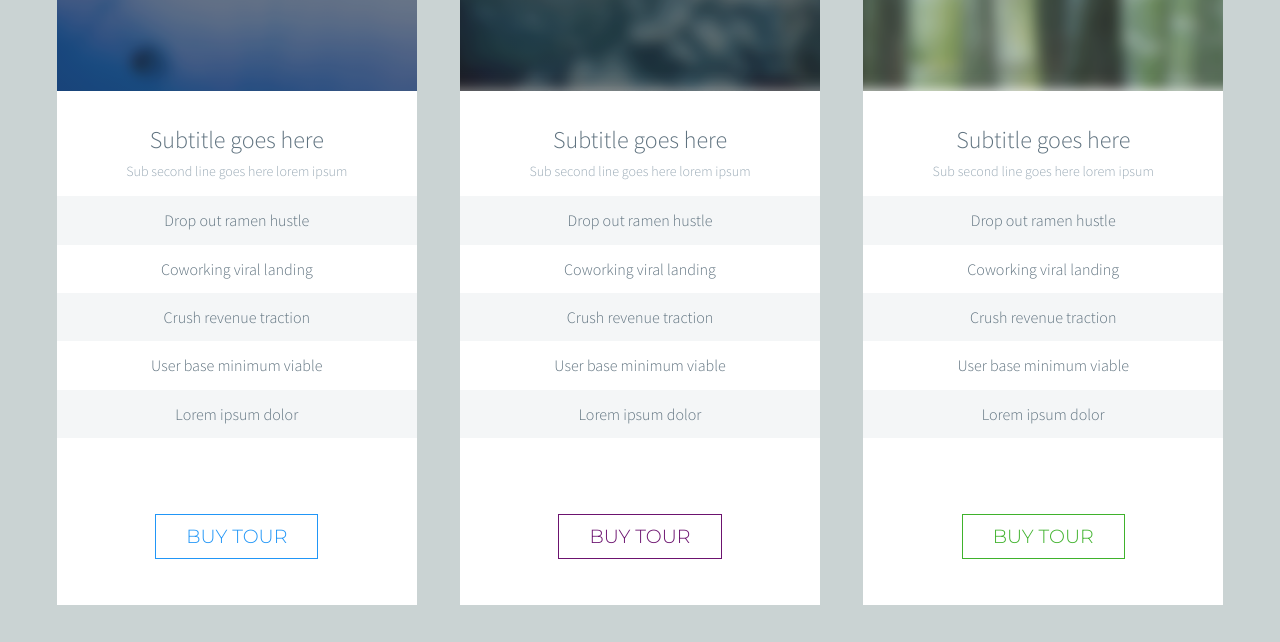
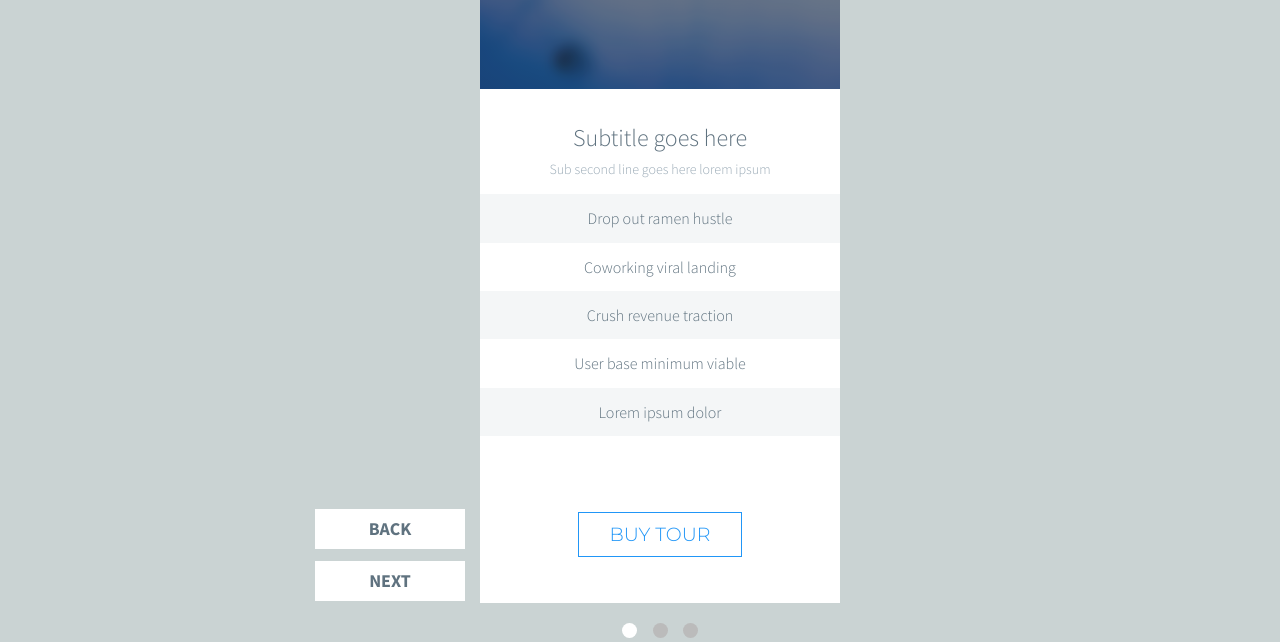
Before and after one commit to ttan142/MonstarLabTraining, a plain HTML site: page index.html in a window 1280 px wide. Shown: the part 286-928 px from the top of the page. Drawn offline with Linux system fonts and the light colour scheme.

Commit message:
next,back feature

```diff
--- a/index.html
+++ b/index.html
@@ -9,10 +9,18 @@
   <meta name="author" content="TrongTan">
   <meta name="viewport" content="width=device-width, initial-scale=1.0">
   <link rel="stylesheet" href="./style.css">
+
 </head>
 
 <body>
   <div class="container">
+
+    <div class="button2">
+      <a class="prev" onclick="plusSlides(-1, 1)">BACK</a>
+      <a class="next" onclick="plusSlides(1, 1)">NEXT</a>
+    </div>
+
+    <div class="slide">
       <div class="plan">
         <div class="plan-inner">
           <div class="entry-title">
@@ -35,6 +43,9 @@
           </div>
         </div>
       </div>
+    </div>
+
+    <div class="slide">
       <div class="plan basic">
         <div class="plan-inner">
           <div class="hot"><img src="./img/newmark.png" alt="new">
@@ -61,6 +72,9 @@
           </div>
         </div>
       </div>
+    </div>
+
+    <div class="slide">
       <div class="plan standard">
         <div class="plan-inner">
           <div class="entry-title">
@@ -84,6 +98,43 @@
         </div>
       </div>
     </div>
+
+  </div>
+
+  <div class="button1">
+    <span class="dot" onclick="currentSlide(1)"></span>
+    <span class="dot" onclick="currentSlide(2)"></span>
+    <span class="dot" onclick="currentSlide(3)"></span>
+  </div>
+
+  <script>
+    let slideIndex = 1;
+    DisplaySlides(slideIndex);
+
+    function plusSlides(n) {
+      DisplaySlides(slideIndex += n);
+    }
+
+    function currentSlide(n) {
+      DisplaySlides(slideIndex = n);
+    }
+
+    function DisplaySlides(n) {
+      let i;
+      let slides = document.getElementsByClassName("slide");
+      let dots = document.getElementsByClassName("dot");
+      if (n > slides.length) { slideIndex = 1 }
+      if (n < 1) { slideIndex = slides.length }
+      for (i = 0; i < slides.length; i++) {
+        slides[i].style.display = "none";
+      }
+      for (i = 0; i < dots.length; i++) {
+        dots[i].className = dots[i].className.replace(" active", "");
+      }
+      slides[slideIndex - 1].style.display = "block";
+      dots[slideIndex - 1].className += " active";
+    }
+  </script>
 </body>
 
 </html>
--- a/style.css
+++ b/style.css
@@ -14,13 +14,68 @@ body {
   box-sizing: border-box;
 }
 
+.dot {
+  background: #bbb;
+  cursor: pointer;
+  height: 15px;
+  width: 15px;
+  padding-left: 10px;
+  margin: 0 6px;
+  border-radius: 50%;
+  display: inline-block;
+}
+
+.active,
+.dot:hover {
+  background: #fff;
+}
+
+.button1 {
+  position: relative;
+  left: 20px;
+}
+
+.button2 {
+  position: relative;
+}
+
+.prev,
+.next {
+  position: absolute;
+  cursor: pointer;
+  top: 340px;
+  left: -145px;
+  width: 150px;
+  padding: 10px;
+  background: #fff;
+  font-weight: bold;
+  font-size: 18px;
+  transition: 0.6s ease;
+}
+
+.next {
+  top: 392px;
+}
+
+.prev:hover,
+.next:hover {
+  background: #2c2e3d;
+  color: #fff;
+}
+
 .container {
   margin: 20px;
+  width: 100%;
+  height: 100%;
+  display: flex;
+  align-items: center;
+  justify-content: center;
 }
 
 .plan {
   display: inline-block;
   margin: 70px 20px 0px;
+  padding-top: 15px;
 }
 
 .plan-inner {
@@ -163,6 +218,10 @@ body {
   font-size: 12px;
 }
 
+.basic{
+  padding-top: 0;
+}
+
 .basic .entry-title {
   background: linear-gradient(rgba(0, 0, 0, 0.4), rgba(0, 0, 0, 0.4)), url("./img/mountain.png") no-repeat center/cover;
   position: relative;
@@ -180,7 +239,7 @@ body {
 }
 
 .standard {
-  padding-top: 17px;
+  padding-top: 15px;
 }
 
 .standard .entry-title {
```
Lines whose indentation alone changed are shown as unchanged.
